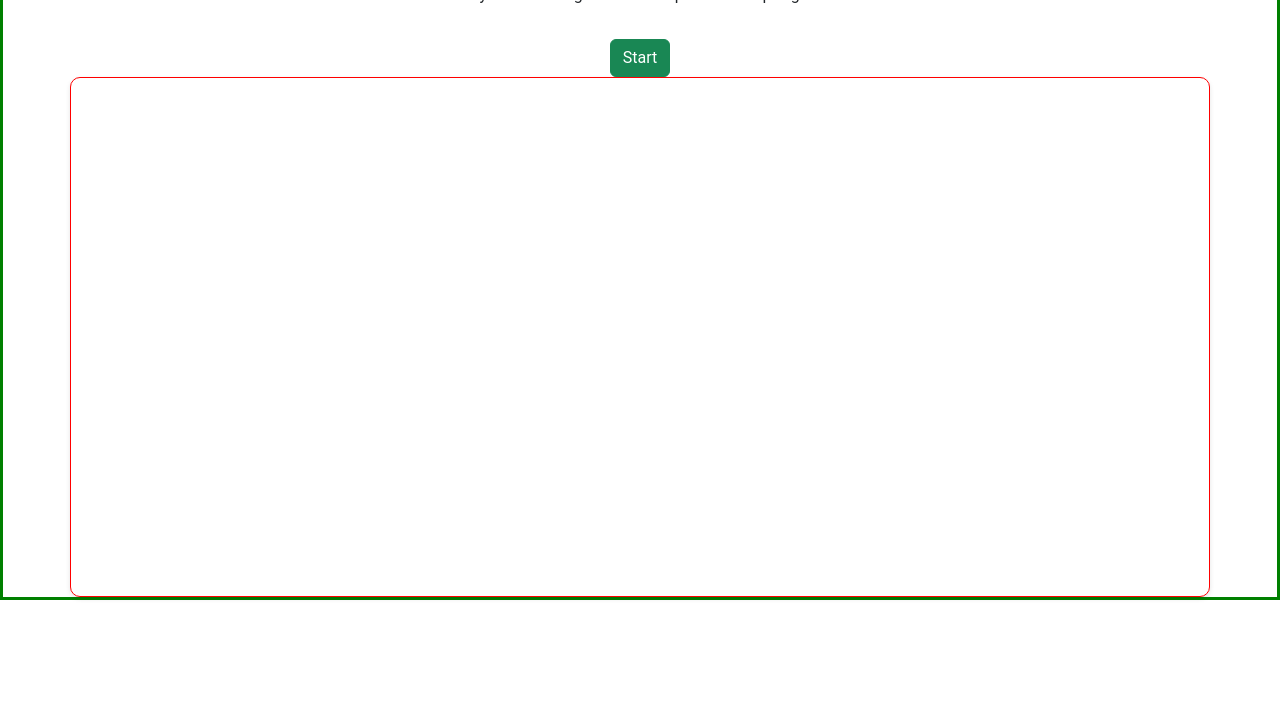
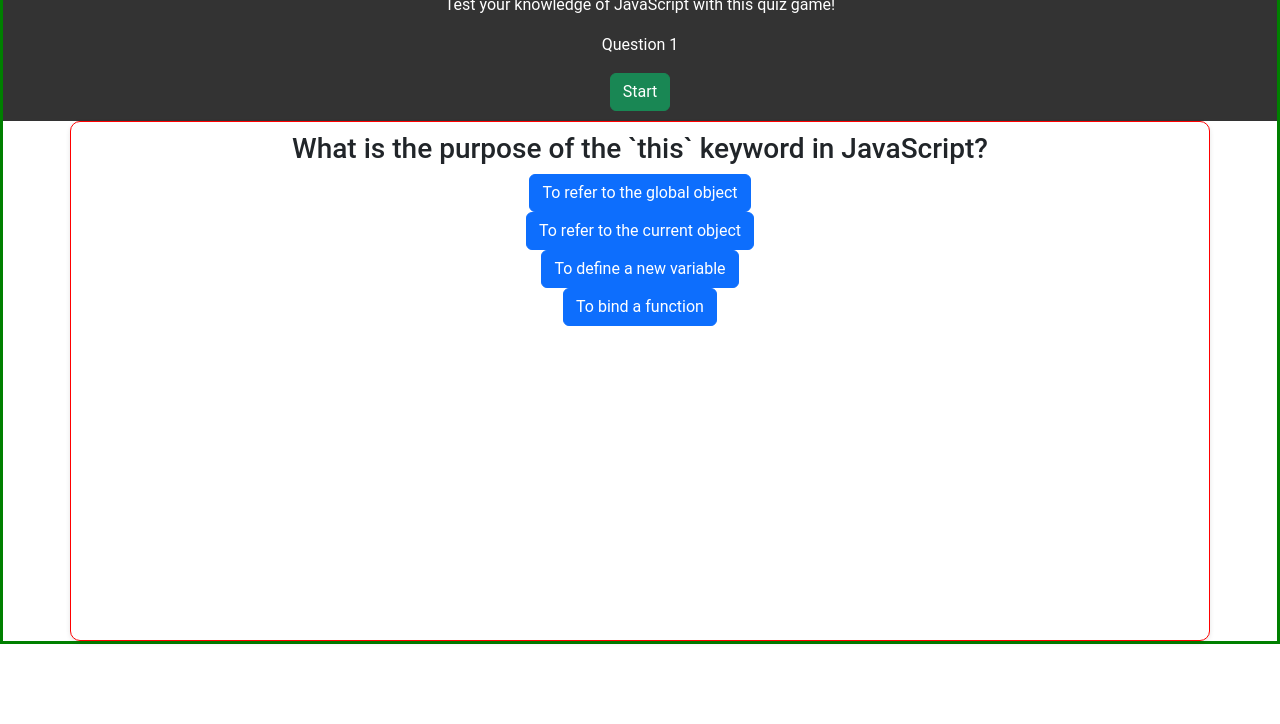
Before and after one commit to enocol/JavaScript_quiz_game, a website: page index.html in a window 1280 px wide. Shown: the part 76-800 px from the top of the page. Drawn offline with nearby package versions, Linux system fonts and the light colour scheme.

Commit message:
add header and style it.

```diff
--- a/assets/css/styles.css
+++ b/assets/css/styles.css
@@ -24,3 +24,10 @@ body {
   height: 65vh;
   border: 1px solid red;
 }
+
+header {
+  background: #333;
+  color: white;
+  padding: 10px;
+  border-radius: 10px 10px 0 0;
+}
--- a/index.js
+++ b/index.js
@@ -80,3 +80,5 @@ function loadQuestion() {
           .join(" ")}</div>
       `;
 }
+
+loadQuestion();
```
